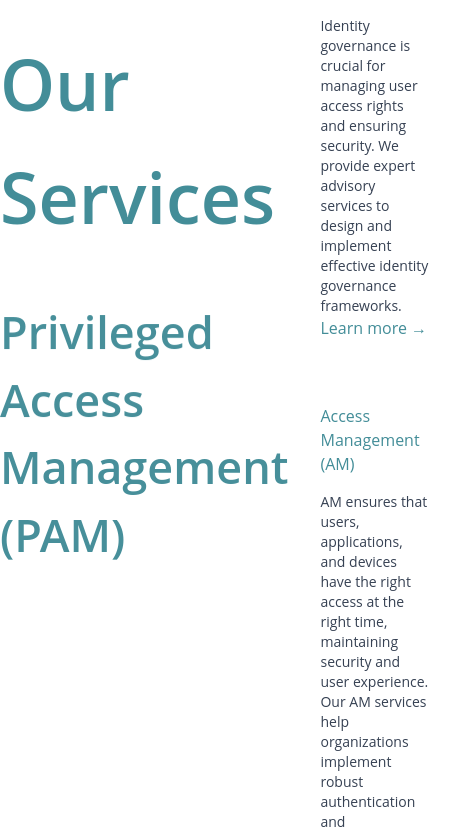
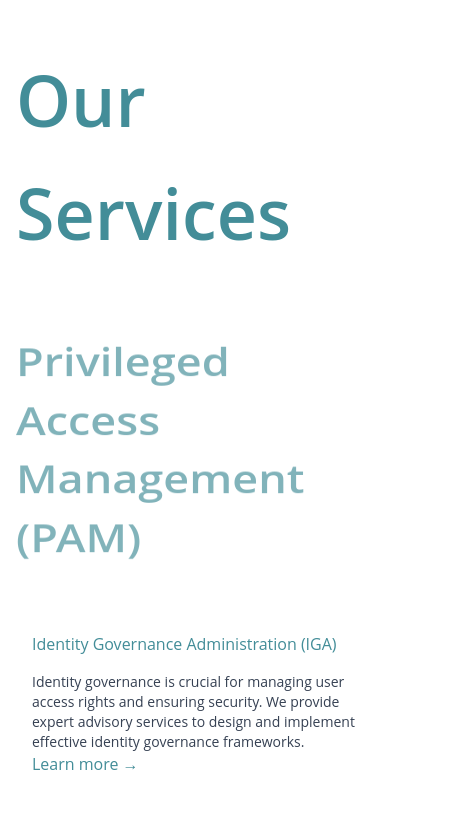
Before and after one commit to kyousaf01/intimec, a Next.js app: page / in a window 390 px wide. Shown: the part 1946-2780 px from the top of the page, 463 px wide, since content can reach past the window. Built offline with nearby package versions, Linux system fonts and the light colour scheme.

Commit message:
up services home

```diff
--- a/src/components/Home/HomeOffers.tsx
+++ b/src/components/Home/HomeOffers.tsx
@@ -47,12 +47,12 @@ export default function HomeOffers() {
 
 
   return (
-    <div className="flex lg:justify-around mt-40">
-      <div>
+    <div className="flex max-md:flex-col lg:justify-around mt-40">
+      <div className="max-md:p-4">
         <h1
           data-aos="fade-down-left"
           data-aos-duration="500"
-          className="text-[70px] lg:w-1/2 font-semibold text-[#438D98]  mt-40 mb-2"
+          className="text-[70px]  lg:w-1/2 font-semibold text-[#438D98]  mt-40 mb-2"
         >
           Our
         </h1>
```
